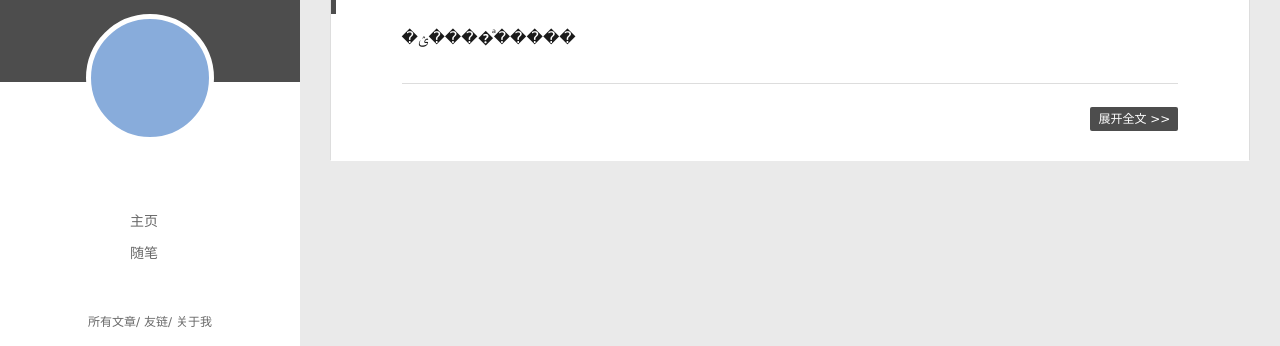
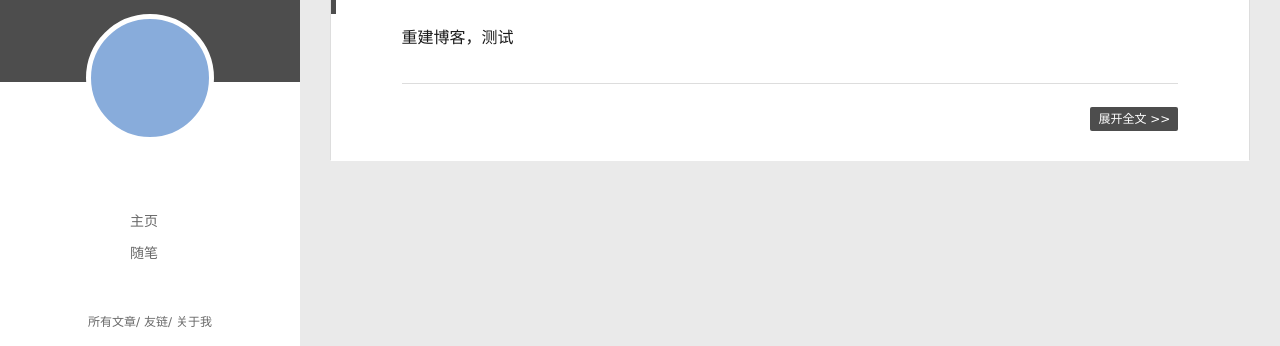
Before and after one commit to lztlzt-1/lztlzt-1.github.io, a plain HTML site: page index.html in a window 1280 px wide. Shown: the part 98-444 px from the top of the page. Drawn offline with Linux system fonts and the light colour scheme; no server answers.

Commit message:
Site updated: 2020-11-05 11:07:02

```diff
--- a/index.html
+++ b/index.html
@@ -172,7 +172,7 @@
 
     <div class="article-entry" itemprop="articleBody">
 
-        <p>�ؽ����ͣ�����</p>
+        <p>重建博客，测试</p>
 
 
 
```
Also changed, not shown: 2020/11/05/test/index.html (+4 -4 lines).
